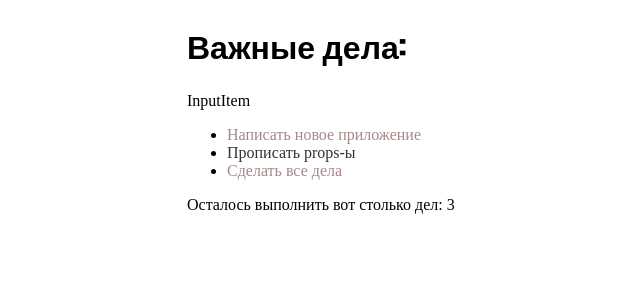
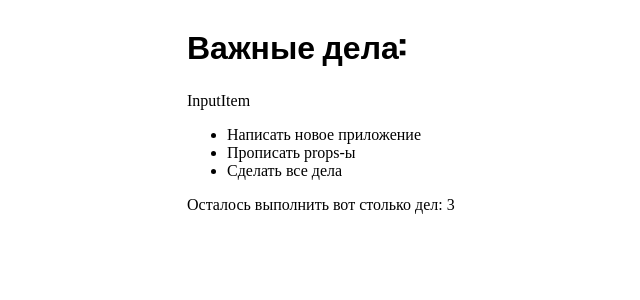
Before and after one commit to WebHeroSchool/ToDoAppOlgaZyabrova, a React (Create React App) app in the folder todo/: page / in a window 1280 px wide. Shown: the top 300 px of the page, without its empty margins (303-943 px from the left). Built offline with nearby package versions, Linux system fonts and the light colour scheme.

Commit message:
Revert "Classnames"

```diff
--- a/todo/src/components/App/App.module.css
+++ b/todo/src/components/App/App.css
@@ -3,6 +3,6 @@
     width: 300px;
 }
 
-.title {
+.wrap__title {
     font-family: Impact, Haettenschweiler, 'Arial Narrow Bold', sans-serif;
 }
--- a/todo/src/components/App/App.js
+++ b/todo/src/components/App/App.js
@@ -1,28 +1,25 @@
 import InputItem from '../InputItem/InputItem';
 import ItemList from '../ItemList/ItemList';
 import Footer from '../Footer/Footer';
-import styles from './App.module.css';
+import './App.css';
 
 const toDoItem = 'Написать новое приложение';
 
 const App = () => {
   const items = [
   {
-    value: 'Написать новое приложение',
-    isDone: true
+    value: 'Написать новое приложение'
   },
   {
-    value: 'Прописать props-ы',
-    isDone: false
+    value: 'Прописать props-ы'
   },
   {
-    value: 'Сделать все дела',
-    isDone: true
+    value: 'Сделать все дела'
   }
   ];
   return (
-  <div className={styles.wrap}>
-    <h1 className={styles.title}>Важные дела:</h1>
+  <div className="wrap">
+    <h1 className="wrap__title">Важные дела:</h1>
     <InputItem />
     <ItemList items={items} />
     <Footer count={3} />
--- a/todo/src/components/Item/Item.js
+++ b/todo/src/components/Item/Item.js
@@ -1,13 +1,3 @@
-import styles from './Item.module.css';
-import classnames from 'classnames';
-
-const Item = ({ value, isDone }) => (<span className={
-  classnames({
-    [styles.item]: true,
-    [styles.done]: isDone
-  })
-}>
-  {value}
-</span>);
+const Item = ({ value }) => (<span>{value}</span>);
 
 export default Item;
--- a/todo/src/components/Item/Item.module.css
+++ /dev/null
@@ -1,7 +0,0 @@
-.item {
-    color: #333;
-  }
-
-  .done {
-    color: #a58888;
-  }
--- a/todo/src/components/ItemList/ItemList.js
+++ b/todo/src/components/ItemList/ItemList.js
@@ -2,7 +2,7 @@ import Item from '../Item/Item';
 
 const ItemList = ({ items }) => (<ul>
   {items.map(item => <li key={item.value}>
-    <Item value={item.value} isDone={item.isDone} />
+    <Item value={item.value} />
   </li>)}
 </ul>);
 
```
Also changed, not shown: todo/src/components/Footer/Footer.module.css (deleted), todo/src/components/InputItem/InputItem.module.css (deleted), todo/src/components/ItemList/ItemList.module.css (deleted), 1 other file (tests, documents, lock files or other folders).
